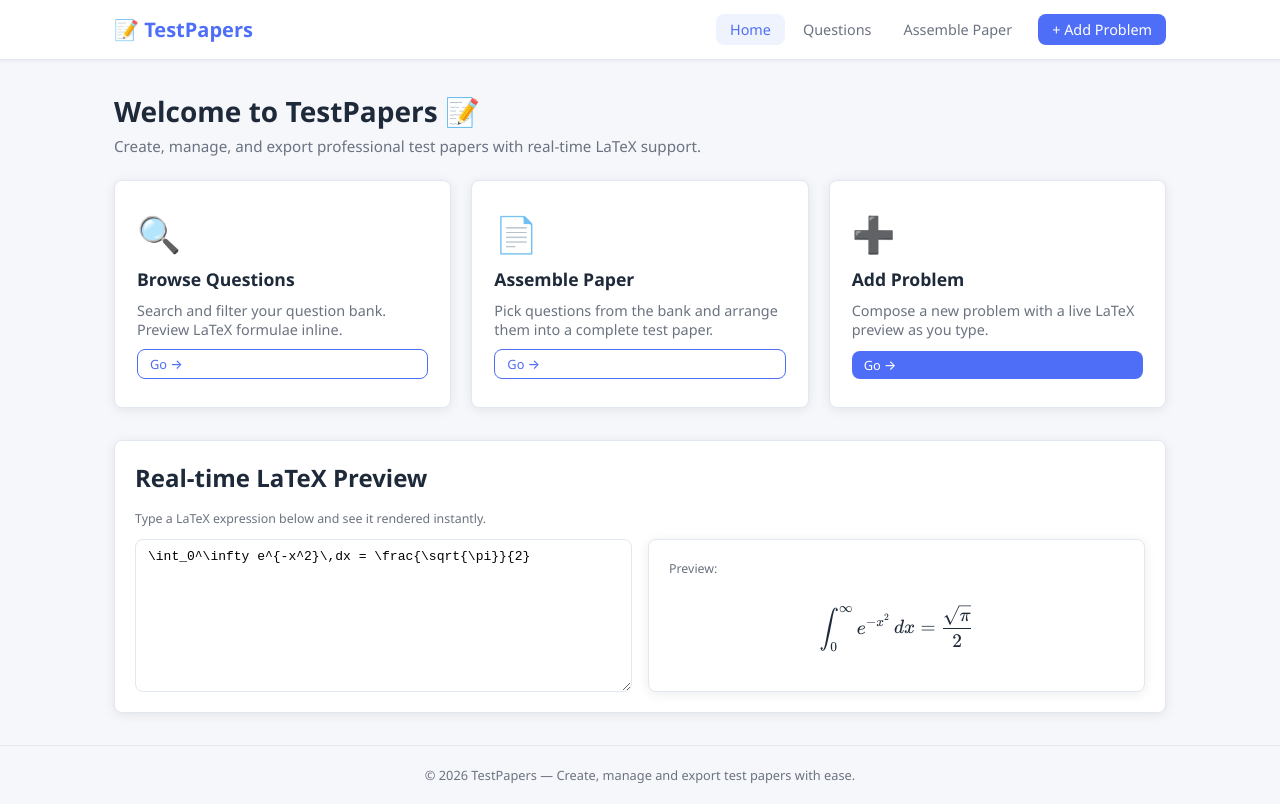
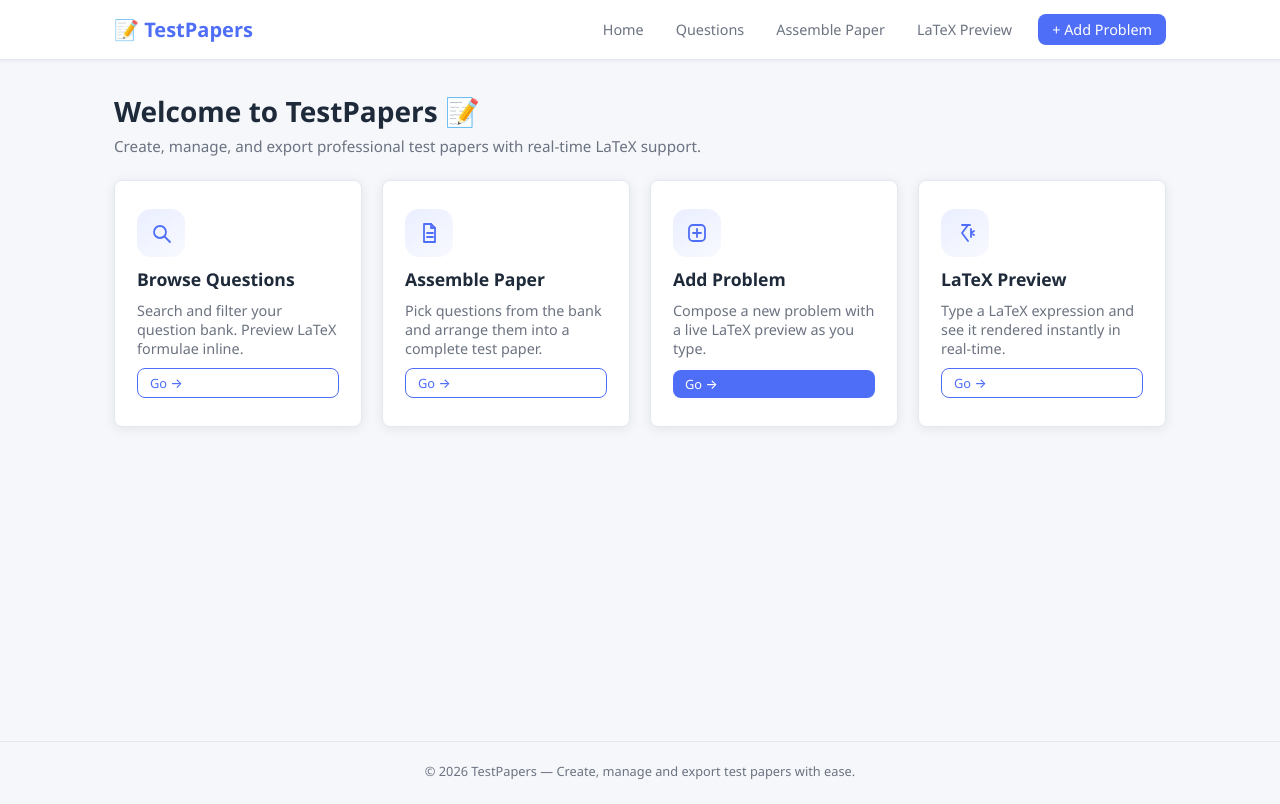
Before and after one commit to Clearders/TestPapers, a Nuxt app: page / in a window 1280 px wide. Built offline with nearby package versions, Linux system fonts and the light colour scheme.

Commit message:
feat: enhance navigation and add LaTeX preview feature

```diff
--- a/app/layouts/default.vue
+++ b/app/layouts/default.vue
@@ -4,10 +4,11 @@
       <div class="header-inner">
         <NuxtLink to="/" class="logo">📝 TestPapers</NuxtLink>
         <nav class="site-nav">
-          <NuxtLink to="/" class="nav-link">Home</NuxtLink>
-          <NuxtLink to="/questions" class="nav-link">Questions</NuxtLink>
-          <NuxtLink to="/papers" class="nav-link">Assemble Paper</NuxtLink>
-          <NuxtLink to="/add-problem" class="nav-link nav-link--highlight">+ Add Problem</NuxtLink>
+          <a href="/" class="nav-link">Home</a>
+          <a href="/questions" class="nav-link">Questions</a>
+          <a href="/papers" class="nav-link">Assemble Paper</a>
+          <a href="/latex" class="nav-link">LaTeX Preview</a>
+          <a href="/add-problem" class="nav-link nav-link--highlight">+ Add Problem</a>
         </nav>
       </div>
     </header>
@@ -51,6 +52,20 @@ input, textarea, select { font: inherit; }
 /* ── Layout ── */
 .site-wrapper { display: flex; flex-direction: column; min-height: 100vh; }
 
+/* ── Animation Keyframes ── */
+@keyframes slideDown {
+  from { opacity: 0; transform: translateY(-20px); }
+  to { opacity: 1; transform: translateY(0); }
+}
+@keyframes slideUp {
+  from { opacity: 0; transform: translateY(20px); }
+  to { opacity: 1; transform: translateY(0); }
+}
+@keyframes fadeIn {
+  from { opacity: 0; }
+  to { opacity: 1; }
+}
+
 /* ── Header ── */
 .site-header {
   position: sticky; top: 0; z-index: 100;
@@ -58,6 +73,7 @@ input, textarea, select { font: inherit; }
   background: var(--color-surface);
   border-bottom: 1px solid var(--color-border);
   box-shadow: 0 1px 4px rgba(0,0,0,.06);
+  animation: slideDown 0.6s cubic-bezier(0.16, 1, 0.3, 1);
 }
 .header-inner {
   max-width: 1100px; margin: 0 auto; padding: 0 24px;
@@ -71,25 +87,40 @@ input, textarea, select { font: inherit; }
 .nav-link {
   padding: 6px 14px; border-radius: var(--radius);
   font-size: .9rem; font-weight: 500; color: var(--color-muted);
-  transition: background .15s, color .15s;
+  transition: all 0.3s cubic-bezier(0.4, 0, 0.2, 1);
+  position: relative;
+  overflow: hidden;
+}
+.nav-link::after {
+  content: ""; position: absolute; bottom: 0; left: 50%;
+  width: 0; height: 2px; background: var(--color-primary);
+  transition: all 0.3s ease; transform: translateX(-50%);
 }
 .nav-link:hover { background: var(--color-bg); color: var(--color-text); }
+.nav-link:hover::after { width: 60%; }
 .nav-link.router-link-active { background: #eff3fe; color: var(--color-primary); }
 .nav-link--highlight {
   background: var(--color-primary); color: #fff !important;
   margin-left: 8px;
 }
-.nav-link--highlight:hover { background: var(--color-primary-d) !important; }
+.nav-link--highlight::after { display: none; }
+.nav-link--highlight:hover {
+  background: var(--color-primary-d) !important;
+  transform: translateY(-1px);
+  box-shadow: 0 4px 12px rgba(79, 110, 247, 0.3);
+}
 .nav-link--highlight.router-link-active { background: var(--color-primary-d) !important; }
 
 /* ── Main ── */
-.site-main { flex: 1; max-width: 1100px; width: 100%; margin: 0 auto; padding: 32px 24px; }
+.site-main { flex: 1; max-width: 1100px; width: 100%; margin: 0 auto; padding: 32px 24px; animation: slideUp 0.6s cubic-bezier(0.16, 1, 0.3, 1) forwards; }
 
 /* ── Footer ── */
 .site-footer {
   text-align: center; padding: 20px;
   font-size: .8rem; color: var(--color-muted);
   border-top: 1px solid var(--color-border);
+  animation: fadeIn 0.8s ease backwards;
+  animation-delay: 0.2s;
 }
 
 /* ── Shared utility classes ── */
@@ -97,16 +128,26 @@ input, textarea, select { font: inherit; }
   background: var(--color-surface); border: 1px solid var(--color-border);
   border-radius: var(--radius); box-shadow: var(--shadow);
   padding: 20px;
+  transition: transform 0.3s ease, box-shadow 0.3s ease;
+}
+.card:hover {
+  transform: translateY(-2px);
+  box-shadow: 0 8px 24px rgba(0,0,0,.12);
 }
 .btn {
   display: inline-flex; align-items: center; gap: 6px;
   padding: 8px 18px; border-radius: var(--radius);
   font-size: .9rem; font-weight: 500; border: none;
-  transition: background .15s, opacity .15s;
+  transition: all 0.25s cubic-bezier(0.4, 0, 0.2, 1);
+  cursor: pointer;
 }
+.btn:active:not(:disabled) { transform: scale(0.96); }
 .btn:disabled { opacity: .5; cursor: not-allowed; }
 .btn-primary { background: var(--color-primary); color: #fff; }
-.btn-primary:hover:not(:disabled) { background: var(--color-primary-d); }
+.btn-primary:hover:not(:disabled) {
+  background: var(--color-primary-d);
+  box-shadow: 0 4px 12px rgba(79, 110, 247, 0.25);
+}
 .btn-outline {
   background: transparent; color: var(--color-primary);
   border: 1px solid var(--color-primary);
@@ -129,15 +170,31 @@ input, textarea, select { font: inherit; }
   border-radius: 4px; font-size: .75rem; font-weight: 500;
   background: #eff3fe; color: var(--color-primary);
 }
-.page-title { font-size: 1.75rem; font-weight: 700; margin-bottom: 6px; }
-.page-sub { color: var(--color-muted); margin-bottom: 24px; font-size: .95rem; }
+.page-title { font-size: 1.75rem; font-weight: 700; margin-bottom: 6px; animation: slideDown 0.5s ease backwards; }
+.page-sub { color: var(--color-muted); margin-bottom: 24px; font-size: .95rem; animation: slideDown 0.5s ease backwards; animation-delay: 0.1s; }
 .form-group { display: flex; flex-direction: column; gap: 6px; margin-bottom: 18px; }
 .form-label { font-size: .875rem; font-weight: 600; }
 .form-input {
   padding: 9px 12px; border: 1px solid var(--color-border);
   border-radius: var(--radius); background: var(--color-surface);
-  transition: border-color .15s;
+  transition: all 0.3s cubic-bezier(0.4, 0, 0.2, 1);
 }
-.form-input:focus { outline: none; border-color: var(--color-primary); }
+.form-input:focus {
+  outline: none;
+  border-color: var(--color-primary);
+  box-shadow: 0 0 0 3px rgba(79, 110, 247, 0.15);
+  transform: translateY(-1px);
+}
 .form-hint { font-size: .775rem; color: var(--color-muted); }
+
+/* Globals for vue transition group */
+.list-enter-active, .list-leave-active {
+  transition: all 0.4s ease;
+}
+.list-enter-from { opacity: 0; transform: translateX(20px); }
+.list-leave-to { opacity: 0; transform: translateX(-20px); }
+.list-leave-active { position: absolute; }
+
+.fade-enter-active, .fade-leave-active { transition: opacity 0.3s ease, transform 0.3s ease; }
+.fade-enter-from, .fade-leave-to { opacity: 0; transform: translateY(-10px); }
 </style>
--- a/app/pages/add-problem.vue
+++ b/app/pages/add-problem.vue
@@ -198,7 +198,7 @@ function parseParts (text: string): Part[] {
   while ((m = re.exec(text)) !== null) {
     if (m.index > last) parts.push({ isLatex: false, content: text.slice(last, m.index), block: false })
     if (m[1] !== undefined) parts.push({ isLatex: true, content: m[1], block: true })
-    else parts.push({ isLatex: true, content: m[2], block: false })
+    else parts.push({ isLatex: true, content: m[2] || '', block: false })
     last = m.index + m[0].length
   }
   if (last < text.length) parts.push({ isLatex: false, content: text.slice(last), block: false })
--- a/app/pages/index.vue
+++ b/app/pages/index.vue
@@ -5,52 +5,61 @@
 
     <!-- Feature cards -->
     <div class="feature-grid">
-      <NuxtLink to="/questions" class="feature-card card">
-        <div class="feature-icon">🔍</div>
+      <a href="/questions" class="feature-card card" style="--i:0">
+        <div class="feature-icon" aria-hidden="true">
+          <svg viewBox="0 0 24 24" class="feature-icon-svg">
+            <circle cx="11" cy="11" r="6"></circle>
+            <line x1="16" y1="16" x2="21" y2="21"></line>
+          </svg>
+        </div>
         <h2>Browse Questions</h2>
         <p>Search and filter your question bank. Preview LaTeX formulae inline.</p>
         <span class="btn btn-outline btn-sm" style="margin-top:auto">Go →</span>
-      </NuxtLink>
+      </a>
 
-      <NuxtLink to="/papers" class="feature-card card">
-        <div class="feature-icon">📄</div>
+      <a href="/papers" class="feature-card card" style="--i:1">
+        <div class="feature-icon" aria-hidden="true">
+          <svg viewBox="0 0 24 24" class="feature-icon-svg">
+            <path d="M7 3h7l4 4v14H7z"></path>
+            <polyline points="14 3 14 7 18 7"></polyline>
+            <line x1="10" y1="12" x2="16" y2="12"></line>
+            <line x1="10" y1="16" x2="16" y2="16"></line>
+          </svg>
+        </div>
         <h2>Assemble Paper</h2>
         <p>Pick questions from the bank and arrange them into a complete test paper.</p>
         <span class="btn btn-outline btn-sm" style="margin-top:auto">Go →</span>
-      </NuxtLink>
+      </a>
 
-      <NuxtLink to="/add-problem" class="feature-card card">
-        <div class="feature-icon">➕</div>
+      <a href="/add-problem" class="feature-card card" style="--i:2">
+        <div class="feature-icon" aria-hidden="true">
+          <svg viewBox="0 0 24 24" class="feature-icon-svg">
+            <rect x="4" y="4" width="16" height="16" rx="4"></rect>
+            <line x1="12" y1="8" x2="12" y2="16"></line>
+            <line x1="8" y1="12" x2="16" y2="12"></line>
+          </svg>
+        </div>
         <h2>Add Problem</h2>
         <p>Compose a new problem with a live LaTeX preview as you type.</p>
         <span class="btn btn-primary btn-sm" style="margin-top:auto">Go →</span>
-      </NuxtLink>
-    </div>
+      </a>
 
-    <!-- LaTeX demo -->
-    <div class="demo-box card" style="margin-top:32px">
-      <h2 style="margin-bottom:16px">Real-time LaTeX Preview</h2>
-      <p class="form-hint" style="margin-bottom:12px">Type a LaTeX expression below and see it rendered instantly.</p>
-      <div class="demo-editor">
-        <textarea
-          v-model="demoFormula"
-          class="form-input demo-textarea"
-          placeholder="e.g. \int_0^\infty e^{-x^2} dx = \frac{\sqrt{\pi}}{2}"
-          spellcheck="false"
-        />
-        <div class="demo-preview card">
-          <span class="form-hint" style="display:block;margin-bottom:8px">Preview:</span>
-          <LatexRenderer v-if="demoFormula" :formula="demoFormula" :block="true" />
-          <span v-else class="form-hint" style="font-style:italic">Start typing above…</span>
+      <a href="/latex" class="feature-card card" style="--i:3">
+        <div class="feature-icon" aria-hidden="true">
+          <svg viewBox="0 0 24 24" class="feature-icon-svg">
+            <path d="M9 4h8"></path>
+            <path d="M15 4l-6 8 6 8"></path>
+            <path d="M18 8v8"></path>
+            <path d="M21 10l-3 2 3 2"></path>
+          </svg>
         </div>
-      </div>
+        <h2>LaTeX Preview</h2>
+        <p>Type a LaTeX expression and see it rendered instantly in real-time.</p>
+        <span class="btn btn-outline btn-sm" style="margin-top:auto">Go →</span>
+      </a>
     </div>
   </section>
 </template>
-
-<script setup lang="ts">
-const demoFormula = ref('\\int_0^\\infty e^{-x^2}\\,dx = \\frac{\\sqrt{\\pi}}{2}')
-</script>
 
 <style scoped>
 .feature-grid {
@@ -61,17 +70,67 @@ const demoFormula = ref('\\int_0^\\infty e^{-x^2}\\,dx = \\frac{\\sqrt{\\pi}}{2}
 .feature-card {
   display: flex; flex-direction: column; gap: 10px;
   padding: 28px 22px; border-radius: var(--radius);
-  transition: box-shadow .2s, transform .2s;
+  transition: transform .32s cubic-bezier(0.16, 1, 0.3, 1), box-shadow .32s ease;
   color: var(--color-text);
+  text-decoration: none;
+  animation: featureIn .55s ease-out backwards;
+  animation-delay: calc(var(--i) * 0.08s);
+  will-change: transform;
 }
-.feature-card:hover { box-shadow: 0 6px 24px rgba(0,0,0,.12); transform: translateY(-2px); }
-.feature-icon { font-size: 2.2rem; }
-.feature-card h2 { font-size: 1.1rem; font-weight: 700; }
+
+.feature-card:hover {
+  box-shadow: 0 12px 28px rgba(0,0,0,.12);
+  transform: translateY(-4px);
+}
+.feature-icon {
+  width: 48px;
+  height: 48px;
+  border-radius: 14px;
+  display: grid;
+  place-items: center;
+  background: linear-gradient(145deg, rgba(86, 119, 252, 0.12), rgba(86, 119, 252, 0.04));
+  transition: transform .28s ease, background .28s ease;
+}
+.feature-icon-svg {
+  width: 24px;
+  height: 24px;
+  fill: none;
+  stroke: var(--color-primary);
+  stroke-width: 1.8;
+  stroke-linecap: round;
+  stroke-linejoin: round;
+  transition: transform .28s ease;
+}
+.feature-card:hover .feature-icon {
+  transform: translateY(-1px) scale(1.04);
+  background: linear-gradient(145deg, rgba(86, 119, 252, 0.18), rgba(86, 119, 252, 0.08));
+}
+.feature-card:hover .feature-icon-svg {
+  transform: scale(1.06);
+}
+.feature-card h2 { font-size: 1.1rem; font-weight: 700; transition: color 0.3s ease; }
+.feature-card:hover h2 { color: var(--color-primary); }
 .feature-card p  { font-size: .9rem; color: var(--color-muted); flex: 1; }
-.demo-editor { display: grid; grid-template-columns: 1fr 1fr; gap: 16px; }
-.demo-textarea { width: 100%; min-height: 120px; resize: vertical; font-family: monospace; }
-.demo-preview { min-height: 120px; display: flex; flex-direction: column; }
-@media (max-width: 640px) {
-  .demo-editor { grid-template-columns: 1fr; }
+
+@keyframes featureIn {
+  from {
+    opacity: 0;
+    transform: translateY(10px);
+  }
+  to {
+    opacity: 1;
+    transform: translateY(0);
+  }
+}
+
+@media (prefers-reduced-motion: reduce) {
+  .feature-card {
+    animation: none;
+    transition: none;
+  }
+  .feature-icon,
+  .feature-icon-svg {
+    transition: none;
+  }
 }
 </style>
--- /dev/null
+++ b/app/pages/latex.vue
@@ -0,0 +1,51 @@
+<template>
+  <section>
+    <h1 class="page-title">Real-time LaTeX Preview 🧮</h1>
+    <p class="page-sub">Type a LaTeX expression below and see it rendered instantly.</p>
+
+    <div class="demo-box card" style="margin-top:20px">
+      <div class="demo-editor">
+        <textarea
+          v-model="demoFormula"
+          class="form-input demo-textarea"
+          placeholder="e.g. \int_0^\infty e^{-x^2} dx = \frac{\sqrt{\pi}}{2}"
+          spellcheck="false"
+        />
+        <div class="demo-preview card">
+          <span class="form-hint" style="display:block;margin-bottom:8px">Preview:</span>
+          <LatexRenderer v-if="demoFormula" :formula="demoFormula" :block="true" />
+          <span v-else class="form-hint" style="font-style:italic">Start typing above…</span>
+        </div>
+      </div>
+    </div>
+  </section>
+</template>
+
+<script setup lang="ts">
+import { ref } from 'vue'
+
+const demoFormula = ref('\\int_0^\\infty e^{-x^2}\\,dx = \\frac{\\sqrt{\\pi}}{2}')
+</script>
+
+<style scoped>
+.demo-editor { display: grid; grid-template-columns: 1fr 1fr; gap: 16px; }
+.demo-textarea {
+  width: 100%; min-height: 200px; resize: vertical; font-family: monospace;
+  transition: all 0.3s ease;
+}
+.demo-textarea:focus {
+  box-shadow: 0 0 0 4px rgba(79, 110, 247, 0.15);
+  transform: scale(1.01);
+}
+.demo-preview {
+  min-height: 200px; display: flex; flex-direction: column;
+  transition: all 0.4s ease;
+}
+.demo-preview:hover {
+  box-shadow: 0 8px 24px rgba(0,0,0,0.1);
+  transform: translateY(-2px);
+}
+@media (max-width: 640px) {
+  .demo-editor { grid-template-columns: 1fr; }
+}
+</style>
--- a/app/pages/questions.vue
+++ b/app/pages/questions.vue
@@ -4,7 +4,7 @@
     <p class="page-sub">Browse, search, and filter all available test questions.</p>
 
     <!-- Toolbar -->
-    <div class="toolbar card" style="margin-bottom:20px">
+    <div class="toolbar card" style="margin-bottom:20px; animation: slideDown 0.4s ease backwards; animation-delay: 0.1s;">
       <input
         v-model="search"
         class="form-input"
@@ -21,12 +21,12 @@
         <option value="medium">Medium</option>
         <option value="hard">Hard</option>
       </select>
-      <NuxtLink to="/add-problem" class="btn btn-primary">+ Add Problem</NuxtLink>
+      <a href="/add-problem" class="btn btn-primary">+ Add Problem</a>
     </div>
 
     <!-- Question list -->
-    <div v-if="filtered.length" class="q-list">
-      <div v-for="q in filtered" :key="q.id" class="q-card card">
+    <TransitionGroup name="list" tag="div" class="q-list" v-if="filtered.length">
+      <div v-for="(q, index) in filtered" :key="q.id" class="q-card card" :style="{ animationDelay: `${index * 0.05}s` }">
         <div class="q-card-header">
           <div class="q-meta">
             <span class="badge" :class="`badge-${q.difficulty}`">{{ q.difficulty }}</span>
@@ -50,9 +50,10 @@
           <button class="btn btn-outline btn-sm" @click="toggleAnswer(q.id)">
             {{ shown.has(q.id) ? 'Hide' : 'Show' }} Answer
           </button>
-          <NuxtLink to="/papers" class="btn btn-primary btn-sm">Add to Paper</NuxtLink>
+          <a href="/papers" class="btn btn-primary btn-sm">Add to Paper</a>
         </div>
 
+        <Transition name="fade">
           <div v-if="shown.has(q.id)" class="q-answer">
             <strong>Answer:</strong>
             <template v-for="(part, i) in parseParts(q.answer)" :key="i">
@@ -60,14 +61,17 @@
               <span v-else>{{ part.content }}</span>
             </template>
           </div>
+        </Transition>
       </div>
+    </TransitionGroup>
+
+    <Transition name="fade">
+      <div v-if="!filtered.length" class="empty-state card">
+        <span style="font-size:2.5rem; animation: bounce 2s infinite;">📭</span>
+        <p>No questions match your filters.</p>
+        <a href="/add-problem" class="btn btn-primary" style="margin-top:12px">Add a Problem</a>
       </div>
-
-    <div v-else class="empty-state card">
-      <span style="font-size:2.5rem">📭</span>
-      <p>No questions match your filters.</p>
-      <NuxtLink to="/add-problem" class="btn btn-primary" style="margin-top:12px">Add a Problem</NuxtLink>
-    </div>
+    </Transition>
   </section>
 </template>
 
@@ -173,7 +177,7 @@ function parseParts (text: string): Part[] {
   while ((m = re.exec(text)) !== null) {
     if (m.index > last) parts.push({ isLatex: false, content: text.slice(last, m.index), block: false })
     if (m[1] !== undefined) parts.push({ isLatex: true, content: m[1], block: true })
-    else parts.push({ isLatex: true, content: m[2], block: false })
+    else parts.push({ isLatex: true, content: m[2] || '', block: false })
     last = m.index + m[0].length
   }
   if (last < text.length) parts.push({ isLatex: false, content: text.slice(last), block: false })
@@ -182,9 +186,23 @@ function parseParts (text: string): Part[] {
 </script>
 
 <style scoped>
+@keyframes bounce {
+  0%, 100% { transform: translateY(0); }
+  50% { transform: translateY(-10px); }
+}
+
 .toolbar { display: flex; flex-wrap: wrap; align-items: center; gap: 12px; }
-.q-list { display: flex; flex-direction: column; gap: 16px; }
-.q-card { display: flex; flex-direction: column; gap: 12px; }
+.q-list { display: flex; flex-direction: column; gap: 16px; position: relative; }
+.q-card {
+  display: flex; flex-direction: column; gap: 12px;
+  animation: fadeIn 0.4s ease backwards, slideUp 0.4s ease backwards;
+  transition: all 0.3s cubic-bezier(0.16, 1, 0.3, 1);
+}
+.q-card:hover {
+  transform: translateY(-2px) scale(1.005);
+  box-shadow: 0 10px 25px rgba(0,0,0,0.08);
+  border-color: var(--color-primary);
+}
 .q-card-header { display: flex; justify-content: space-between; align-items: center; flex-wrap: wrap; gap: 8px; }
 .q-meta { display: flex; flex-wrap: wrap; gap: 6px; align-items: center; }
 .q-id { font-size: .8rem; color: var(--color-muted); }
```
Also changed, not shown: app/pages/papers.vue (+57 -20 lines). Lines whose indentation alone changed are shown as unchanged.
